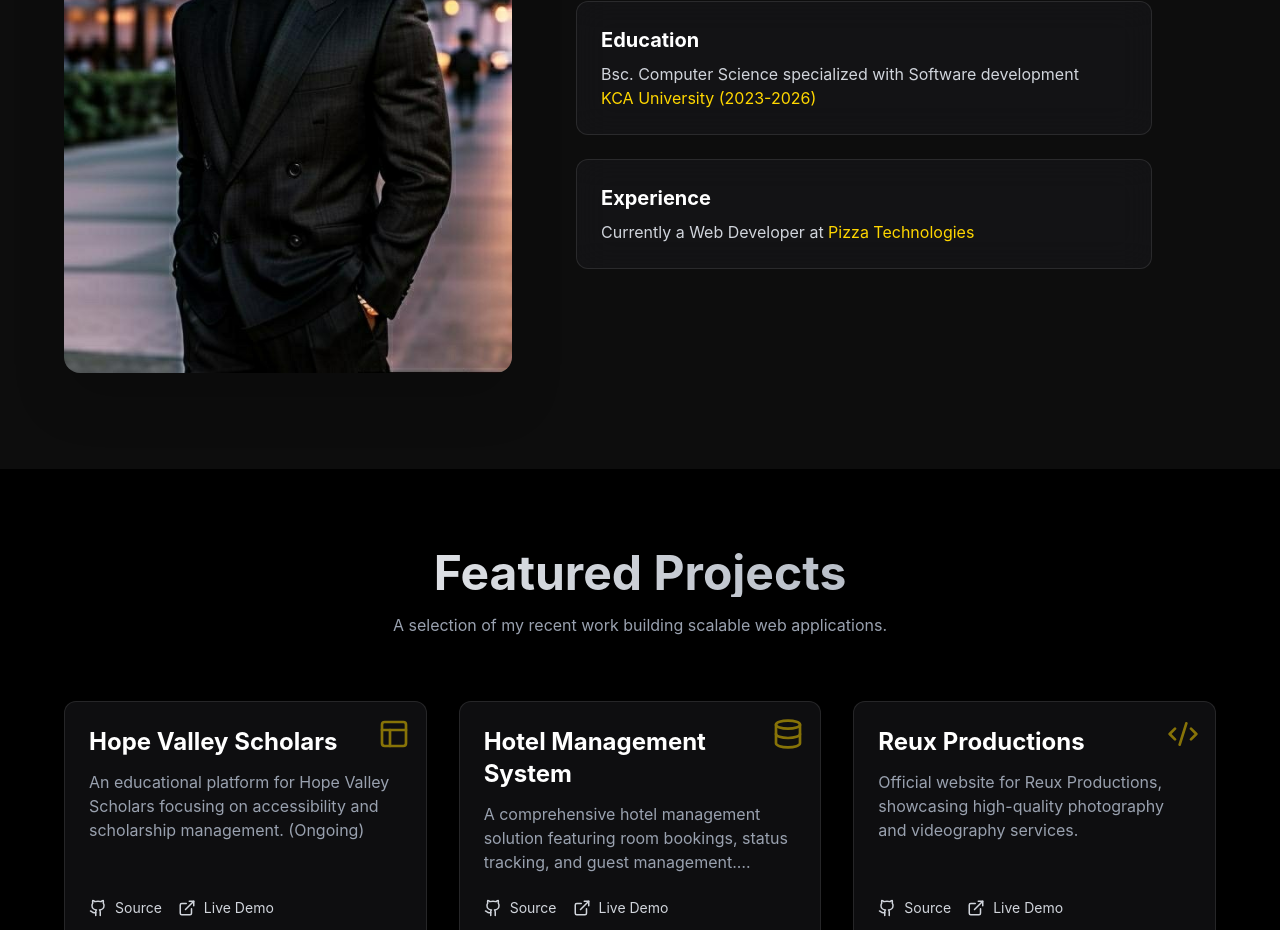
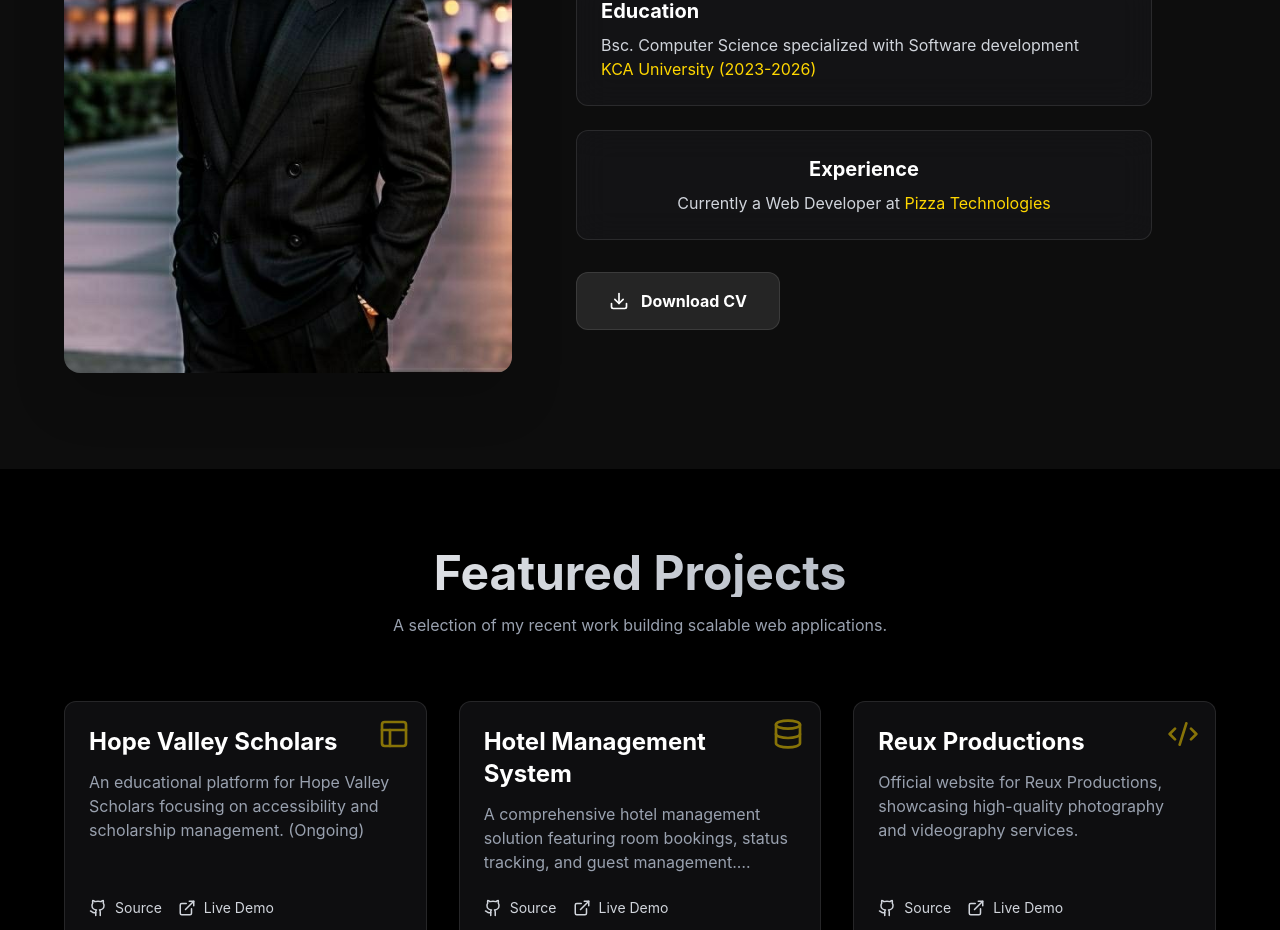
Before and after one commit to Fidelkyalo/Fidel_Portfolio, a React (Vite) app: page / in a window 1280 px wide. Shown: the part 1260-2190 px from the top of the page. Built offline with nearby package versions, Linux system fonts and the light colour scheme.

Commit message:
Add Download CV button to About section

```diff
--- a/index_standalone.html
+++ b/index_standalone.html
@@ -297,9 +297,19 @@
                                         h('p', { className: "text-gray-300" }, "Bsc. Computer Science specialized with Software development"),
                                         h('p', { className: "text-gold" }, "KCA University (2023-2026)")
                                     ]),
-                                    h('div', { className: "glass-card p-6 rounded-xl border-l-4 border-blue-400" }, [
+                                    h('div', { className: "glass-card p-6 rounded-xl border-l-4 border-blue-400 text-center" }, [
                                         h('h3', { className: "text-xl font-bold text-white" }, "Experience"),
                                         h('p', { className: "text-gray-300" }, ["Web Developer at ", h('a', { href: "https://pizzatechnologies.co.ke", target: "_blank", className: "text-gold hover:underline" }, "Pizza Technologies")])
+                                    ])
+                                ]),
+                                h('div', { className: "flex justify-center md:justify-start mt-8" }, [
+                                    h('a', {
+                                        href: "./Fidel Kyalo Mutunga-CV.pdf",
+                                        download: true,
+                                        className: "flex items-center gap-3 px-8 py-4 bg-white/10 hover:bg-gold text-white hover:text-black font-bold rounded-xl transition-all duration-300 transform hover:scale-105 border border-white/10 hover:border-gold"
+                                    }, [
+                                        h(Icon, { name: "download", size: 20 }),
+                                        h('span', null, "Download CV")
                                     ])
                                 ])
                             ])
--- a/src/App.jsx
+++ b/src/App.jsx
@@ -1,7 +1,7 @@
 import React, { useState, useEffect } from 'react';
 import Projects from './components/Projects';
 import CodeBackground from './components/CodeBackground';
-import { Phone, Mail, Linkedin, Github, ArrowUp, Menu, X } from 'lucide-react';
+import { Phone, Mail, Linkedin, Github, ArrowUp, Menu, X, Download } from 'lucide-react';
 import { motion } from 'framer-motion';
 
 function App() {
@@ -201,12 +201,23 @@ function App() {
                   <p className="text-gold">KCA University (2023-2026)</p>
                 </div>
 
-                <div className="glass-card p-6 rounded-xl border-l-4 border-blue-400">
+                <div className="glass-card p-6 rounded-xl border-l-4 border-blue-400 text-center">
                   <h3 className="text-xl font-bold text-white mb-2">Experience</h3>
                   <p className="text-gray-300">
                     Currently a Web Developer at <a href="https://pizzatechnologies.co.ke" target="_blank" rel="noopener noreferrer" className="text-gold hover:underline hover:text-white transition-colors decoration-2 underline-offset-4">Pizza Technologies</a>
                   </p>
                 </div>
+              </div>
+
+              <div className="flex justify-center md:justify-start">
+                <a
+                  href="/Fidel Kyalo Mutunga-CV.pdf"
+                  download
+                  className="flex items-center gap-3 px-8 py-4 bg-white/10 hover:bg-gold text-white hover:text-black font-bold rounded-xl transition-all duration-300 transform hover:scale-105 border border-white/10 hover:border-gold"
+                >
+                  <Download size={20} />
+                  Download CV
+                </a>
               </div>
             </div>
           </div>
```
Also changed, not shown: 1 other file (tests, documents, lock files or other folders).
